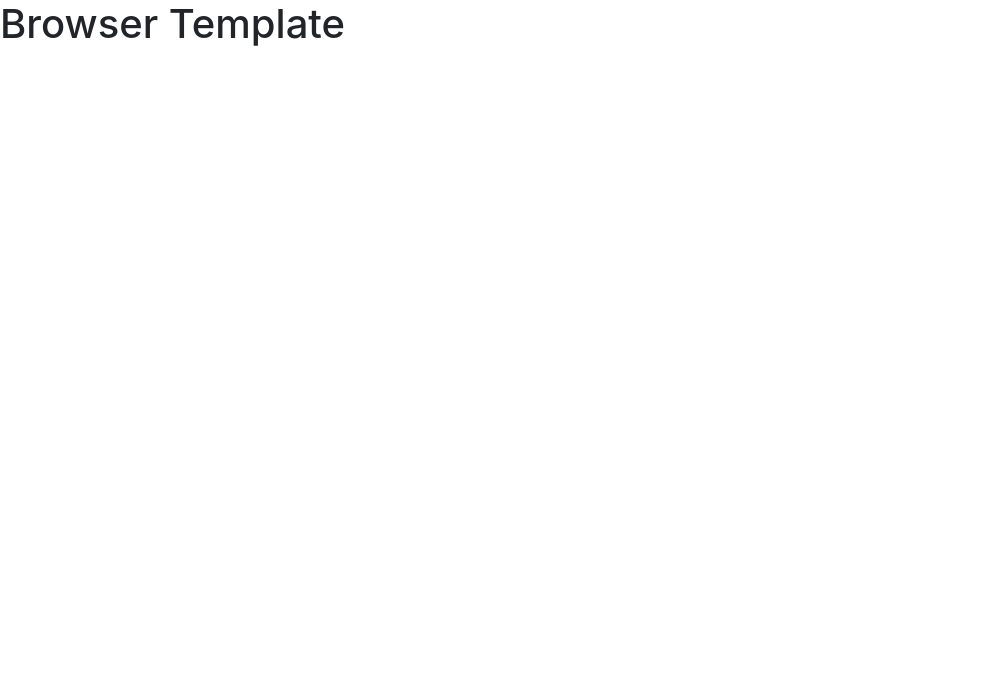
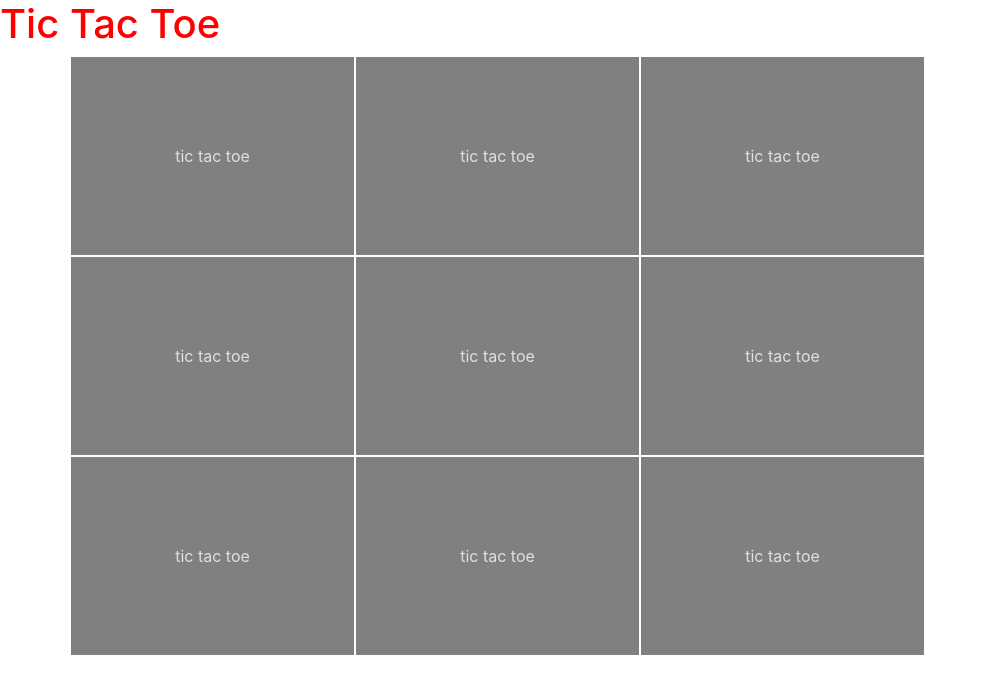
Before and after one commit to ecmisra/tictactoe-client, a website built with webpack: page index.html in a window 1280 px wide. Shown: the whole page, without its empty margins (0-986 px from the left). Built offline with nearby package versions, Linux system fonts and the light colour scheme.

Commit message:
Minor HTML/css additions; testing grunt serve

```diff
--- a/assets/styles/index.scss
+++ b/assets/styles/index.scss
@@ -1 +1,29 @@
 @import '~bootstrap/scss/bootstrap';
+$background-color: #919ade;
+$font-color: #dfdfdf;
+$white: #fff;
+$grey: rgb(128, 128, 128);
+$teal: rgb(0, 156, 161);
+$black: #000;
+
+
+h1 {
+  color: red;
+}
+
+.box {
+  align-items: center;
+  border: 1px solid $white;
+  color: $font-color;
+  display: flex;
+  height: 200px;
+  justify-content: center;
+}
+
+.grey {
+  background-color: grey;
+}
+
+.teal {
+  background-color: $teal;
+}
--- a/index.html
+++ b/index.html
@@ -1,7 +1,7 @@
 <!DOCTYPE html>
 <html>
     <head>
-      <title>Example</title>
+      <title>Tic Tac Toe</title>
       <meta name="viewport" content="width=device-width, initial-scale=1">
 
       <!-- Do not add `link` tags-->
@@ -12,6 +12,35 @@
       <script src="public/application.js" type="text/javascript" charset="utf-8" defer></script>
     </head>
     <body>
-      <h1>Browser Template</h1>
+      <h1>Tic Tac Toe</h1>
+      <div class="container">
+
+        <div class="row">
+          <div class="col-lg-3 col-md-3 col-sm-4 col-4 box grey">tic tac toe</div>
+          <div class="col-lg-3 col-md-3 col-sm-4 col-4 box grey">tic tac toe</div>
+          <div class="col-lg-3 col-md-3 col-sm-4 col-4 box grey">tic tac toe</div>
+        </div>
+
+
+
+        <div class="row">
+          <div class="col-lg-3 col-md-3 col-sm-4 col-4 box grey">tic tac toe</div>
+          <div class="col-lg-3 col-md-3 col-sm-4 col-4 box grey">tic tac toe</div>
+          <div class="col-lg-3 col-md-3 col-sm-4 col-4 box grey">tic tac toe</div>
+        </div>
+
+
+
+        <div class="row">
+          <div class="col-lg-3 col-md-3 col-sm-4 col-4 box grey">tic tac toe</div>
+          <div class="col-lg-3 col-md-3 col-sm-4 col-4 box grey">tic tac toe</div>
+          <div class="col-lg-3 col-md-3 col-sm-4 col-4 box grey">tic tac toe</div>
+        </div>
+
+
+      </div>
+
+
+
     </body>
 </html>
```
Also changed, not shown: assets/scripts/api.js (added), assets/scripts/events.js (added), assets/scripts/index.js (added), assets/scripts/ui.js (added).
